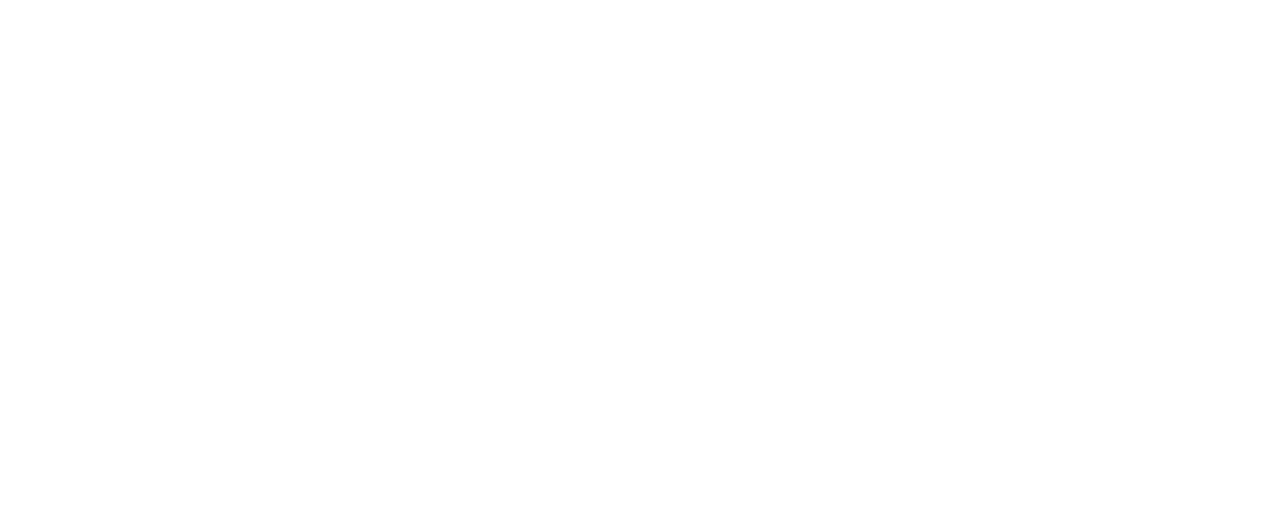
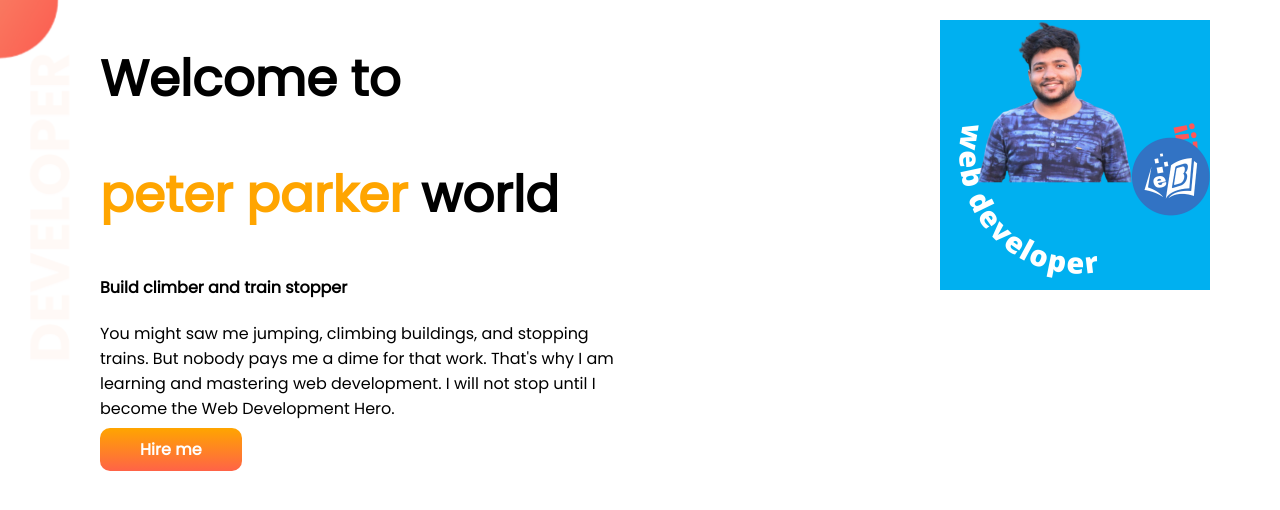
Before and after one commit to anjan457/developer-portfolio-ak, a plain HTML site: page index.html in a window 1280 px wide. Drawn offline with Linux system fonts and the light colour scheme.

Commit message:
top banner added

```diff
--- a/index.html
+++ b/index.html
@@ -1,12 +1,37 @@
 <!DOCTYPE html>
 <html lang="en">
+
 <head>
     <meta charset="UTF-8">
     <meta http-equiv="X-UA-Compatible" content="IE=edge">
     <meta name="viewport" content="width=device-width, initial-scale=1.0">
     <title>Anjon portfolio</title>
+    <link rel="preconnect" href="https://fonts.googleapis.com">
+    <link rel="preconnect" href="https://fonts.gstatic.com" crossorigin>
+    <link href="https://fonts.googleapis.com/css2?family=Open+Sans:ital@1&family=Poppins&display=swap" rel="stylesheet">
+    <link rel="stylesheet" href="style.css">
 </head>
+
 <body>
+    <section class="top-banner">
+        <div class="half-width">
+            <h1>Welcome to</h1>
+            <h1> <span class="orange-color">peter parker</span> world</h1>
 
+            <h4>Build climber and train stopper</h4>
+            <p>You might saw me jumping, climbing buildings, and stopping trains. But nobody pays me a dime for that
+                work.
+                That's why I am learning and mastering web development. I will not stop until I become the Web
+                Development
+                Hero. </p>
+            <a class="link-button" target="_blank" rel="noopener noreferrer"
+                href="https://www.facebook.com/anjankundu.kundu">Hire me</a>
+
+        </div>
+        <div class="half-width">
+            <img src="images/eBidyaloy Facebook Profile Frame.png" alt="">
+        </div>
+    </section>
 </body>
+
 </html>
--- /dev/null
+++ b/style.css
@@ -0,0 +1,45 @@
+body {
+    font-family: 'Open Sans', sans-serif;
+    font-family: 'Poppins', sans-serif;
+    margin: 0;
+
+}
+
+h1 {
+    font-size: 50px;
+
+}
+
+.orange-color {
+    color: orange;
+}
+
+section {
+    display: flex;
+}
+
+.half-width {
+    width: 50%;
+    padding-left: 100px;
+}
+
+.half-width img {
+    width: 50%;
+    padding-top: 20px;
+    padding-left: 200px;
+}
+
+.link-button {
+    text-decoration: none;
+    background-image: linear-gradient(orange, tomato);
+    padding: 10px 40px;
+    color: white;
+    border-radius: 10px;
+    font-weight: 700;
+}
+
+.top-banner {
+    background: url(images/top-banner.png);
+    background-repeat: no-repeat;
+
+}
```
Also changed, not shown: images/26910383_2014217425525445_6527556591811942260_o-removebg-preview.png (added), images/26910383_2014217425525445_6527556591811942260_o.jpg (added), images/37082399_2208790156021293_7586489348137156608_n.jpg (added), images/52596055_1899834396792151_5333364330882662400_n.jpg (added), images/eBidyaloy Facebook Profile Frame.png (added), images/jhankar.png (added), images/my-bg.png (added), images/top-banner.png (added).
